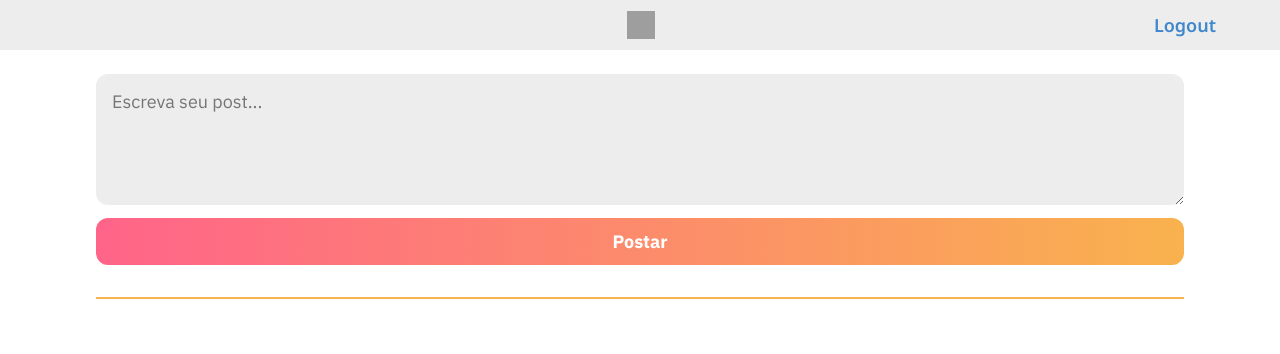
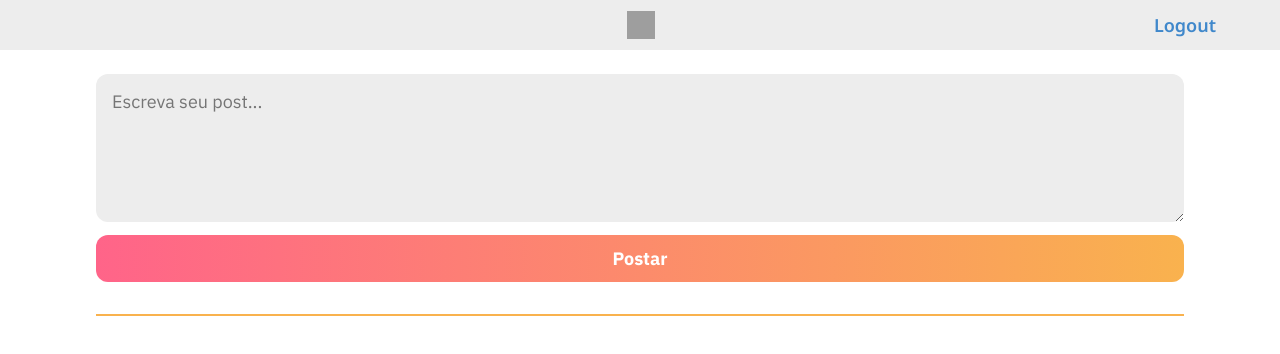
Before and after one commit to ffernanda85/projeto-labeddit-front, a React (Vite) app: page /posts in a window 1280 px wide. Shown: the top 354 px of the page. Built offline with nearby package versions, Linux system fonts and the light colour scheme; grey boxes are pictures that could not be loaded.

Commit message:
adjusted

```diff
--- /dev/null
+++ b/src/components/cards/post/CardCreatePost.jsx
@@ -0,0 +1,19 @@
+import * as s from "./styledCardPost";
+
+export const CardCreatePost = () => {
+  return (
+    <s.FormPost action="#">
+      <s.ContainerMessagePost>
+        <s.TextareaPost
+          name="post"
+          id="post"
+          placeholder="Escreva seu post..."
+          min='1'
+          required
+        ></s.TextareaPost>
+        <s.BtnPost>Postar</s.BtnPost>
+        <hr />
+      </s.ContainerMessagePost>
+    </s.FormPost>
+  );
+};
--- /dev/null
+++ b/src/components/cards/post/styledCardPost.jsx
@@ -0,0 +1,37 @@
+import styled from "styled-components";
+
+export const FormPost = styled.form`
+  width: 85%;
+`
+export const ContainerMessagePost = styled.section`
+width: 100%;
+display: flex;
+flex-direction: column;
+gap: 0.8rem;
+
+hr {
+  border: 1px solid #f9b24e;
+  margin: 1.2rem 0 2rem 0;
+}
+`
+export const TextareaPost = styled.textarea`
+  border: none;
+  border-radius: 12px;
+  height: 18.5vh;
+  overflow: hidden;
+  background-color: #ededed;
+  padding: 1rem 0 0 1rem;
+  font-family: "IBM Plex Sans", sans-serif;
+  font-weight: 400;
+  font-size: 1.125rem;
+`
+export const BtnPost = styled.button`
+  border: none;
+  border-radius: 12px;
+  height: 47px;
+  font-family: "IBM Plex Sans", sans-serif;
+  font-size: 1.125rem;
+  font-weight: 700;
+  color: #fff;
+  background: linear-gradient(90deg, #ff6489 0%, #f9b24e 100%);
+`
--- a/src/pages/post/PostPage.jsx
+++ b/src/pages/post/PostPage.jsx
@@ -1,3 +1,4 @@
+import { CardCreatePost } from "../../components/cards/post/CardCreatePost";
 import { Header } from "../../components/header/Header";
 import * as s from "./stylePost";
 
@@ -5,17 +6,7 @@ export function PostPage() {
   return (
     <s.Container>
       <Header />
-      <s.ContainerPost>
-        <s.Form action="#">
-          <s.TextareaPost
-            name="post"
-            id="post"
-            placeholder="Escreva seu post..."
-          ></s.TextareaPost>
-          <s.BtnPost type="button" value="Postar" />
-          <hr />
-        </s.Form>
-      </s.ContainerPost>
+      < CardCreatePost/>
     </s.Container>
   );
 }
--- a/src/pages/post/stylePost.jsx
+++ b/src/pages/post/stylePost.jsx
@@ -7,42 +7,4 @@ export const Container = styled.div`
   flex-direction: column;
   gap: 1.5rem;
   align-items: center;
-`
-export const ContainerPost = styled.section`
-    width: 85%;
-    display: flex;
-    flex-direction: column;
-    align-items: center;
-`
-export const Form = styled.form`
-    width: 100%;
-    display: flex;
-    flex-direction: column;
-    gap: .8rem;
-
-    hr {
-        border: 1px solid #F9B24E;
-        margin: 1.2rem 0 2rem 0;
-    }
-`
-export const TextareaPost = styled.textarea`
-    border: none;
-    border-radius: 12px;
-    height: 131px;
-    background-color: #EDEDED;
-    padding: 1rem 0 0 1rem;
-    font-family: "IBM Plex Sans", sans-serif;
-    font-weight: 400;
-    font-size: 1.125rem;
-`
-
-export const BtnPost = styled.input`
-  border: none;
-  border-radius: 12px;
-  height: 47px;
-  font-family: "IBM Plex Sans", sans-serif;
-  font-size: 1.125rem;
-  font-weight: 700;
-  color: #fff;
-  background: linear-gradient(90deg, #ff6489 0%, #f9b24e 100%);
 `;
--- a/src/pages/signup/SignupPage.jsx
+++ b/src/pages/signup/SignupPage.jsx
@@ -14,9 +14,9 @@ export function SignupPage() {
 
       <s.ContainerForm>
         <s.Form action="#">
-          <s.InputText type="text" placeholder="Apelido" />
-          <s.InputText type="email" placeholder="E-mail" />
-          <s.InputText type="text" placeholder="Senha" />
+          <s.InputText type="text" placeholder="Apelido" required/>
+          <s.InputText type="email" placeholder="E-mail" required/>
+          <s.InputText type="text" placeholder="Senha" required/>
 
           <s.ContainerTermContract>
             <s.TextContract>
```
